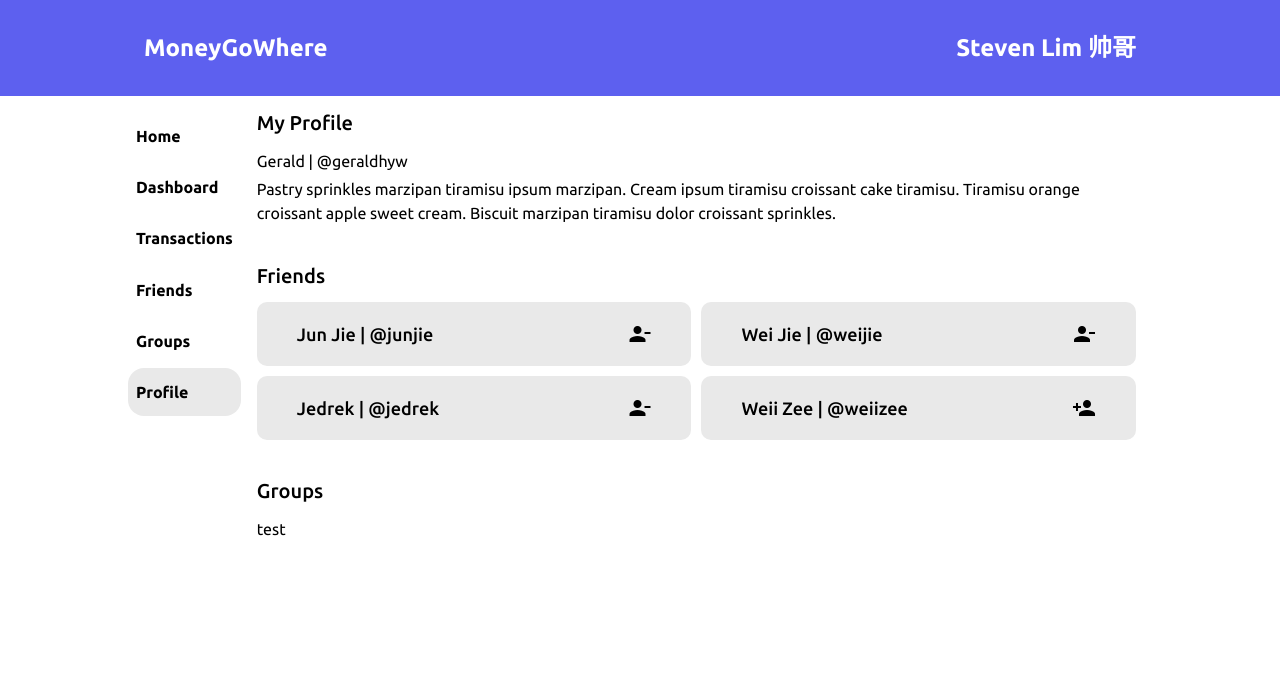
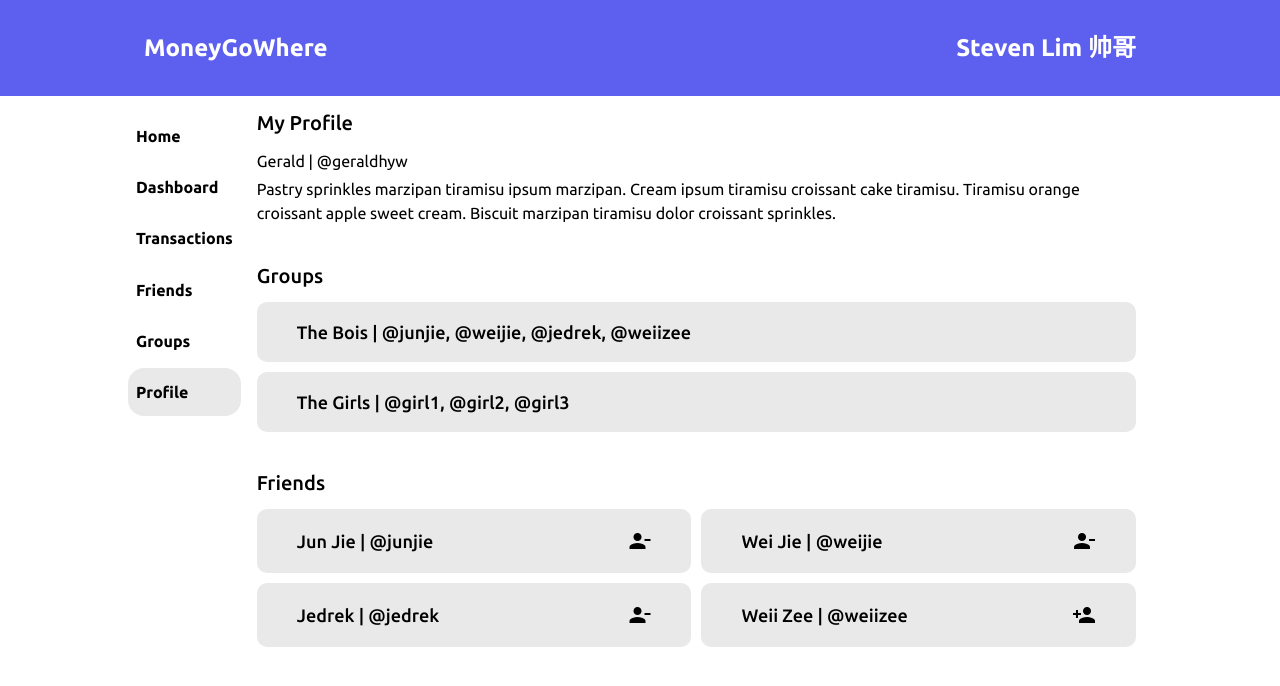
Before and after one commit to geraldhywncs/Team20_DMSS_Frontend, a React (Create React App) app: page / in a window 1280 px wide. Both pictures are taken after a click on the element "Profile". Shown: the top 686 px of the page. Built offline with nearby package versions, Linux system fonts and the light colour scheme.

Commit message:
add Groups in profile page

```diff
--- a/src/components/pages/Profile.jsx
+++ b/src/components/pages/Profile.jsx
@@ -10,13 +10,20 @@ function Profile() {
     { name: "Jedrek", username: "jedrek", isFriend: true },
     { name: "Weii Zee", username: "weiizee", isFriend: false },
   ];
+  const groups = [
+    {
+      name: "The Bois",
+      usernames: ["junjie", "weijie", "jedrek", "weiizee"],
+    },
+    { name: "The Girls", usernames: ["girl1", "girl2", "girl3"] },
+  ];
   return (
     <>
       <MyProfile />
+      <Groups groups={groups} />
       <Section headerName={"Friends"}>
         <Friends friends={friends} />
       </Section>
-      <Groups />
     </>
   );
 }
@@ -35,10 +42,17 @@ function MyProfile() {
   );
 }
 
-function Groups() {
+function Groups(props) {
+  const { groups } = props;
   return (
     <Section headerName={"Groups"}>
-      <div>test</div>
+      <div className="groups-container">
+        {groups.map((group) => (
+          <div className="group-container body-large font-medium">
+            {`${group.name} | ${group.usernames.map((username) => `@${username}`).join(", ")}`}
+          </div>
+        ))}
+      </div>
     </Section>
   );
 }
--- a/src/styles/pages/Profile.css
+++ b/src/styles/pages/Profile.css
@@ -8,3 +8,20 @@
   color: var(--black);
   text-align: left;
 }
+
+.groups-container {
+  display: grid;
+  grid-template-rows: 1fr;
+  grid-gap: 10px;
+  width: 100%;
+}
+
+.group-container {
+  display: flex;
+  background: var(--grey);
+  border-radius: 10px;
+  padding: 20px 40px;
+  align-items: center;
+  text-wrap: wrap;
+  text-align: left;
+}
```
